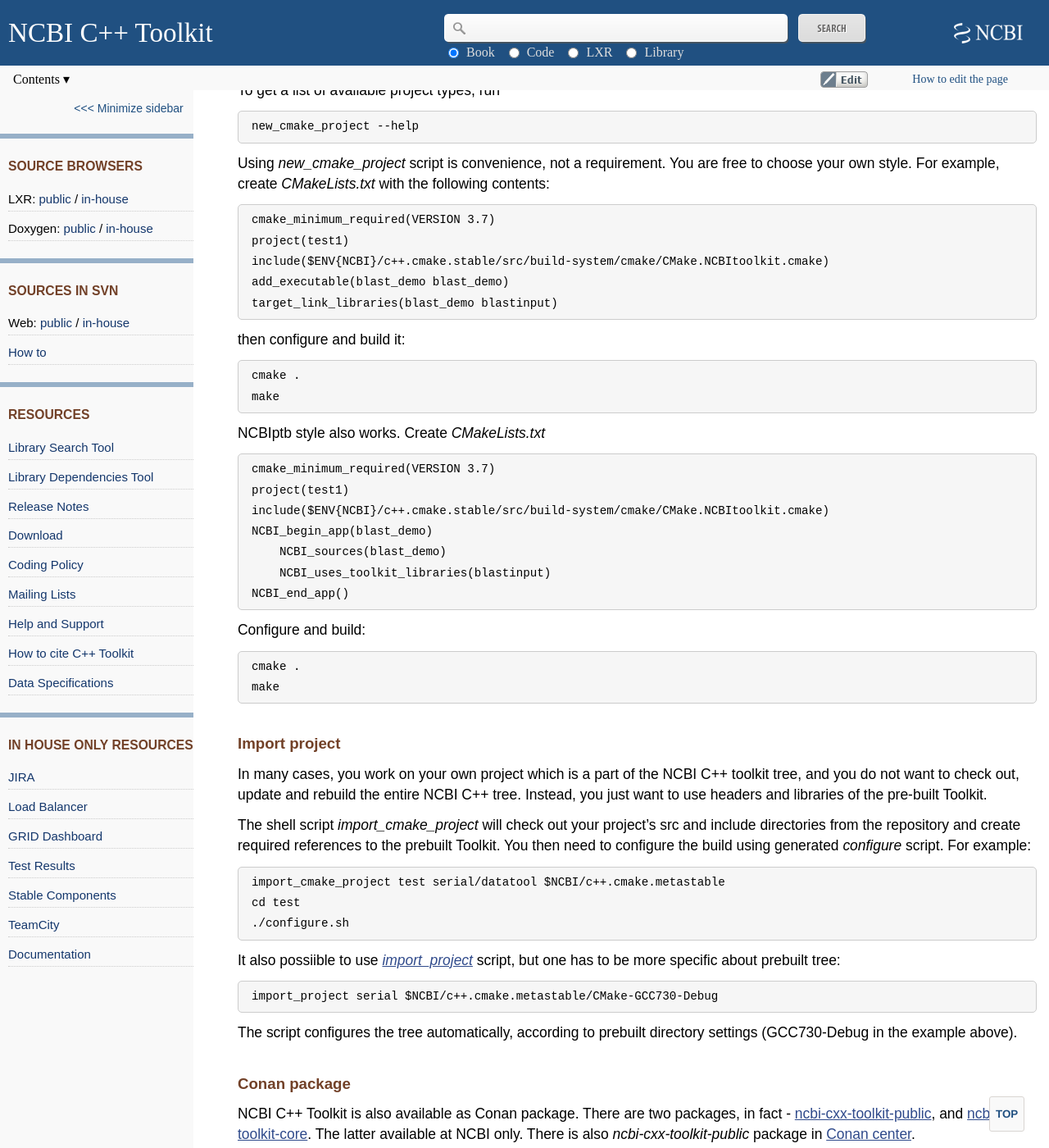
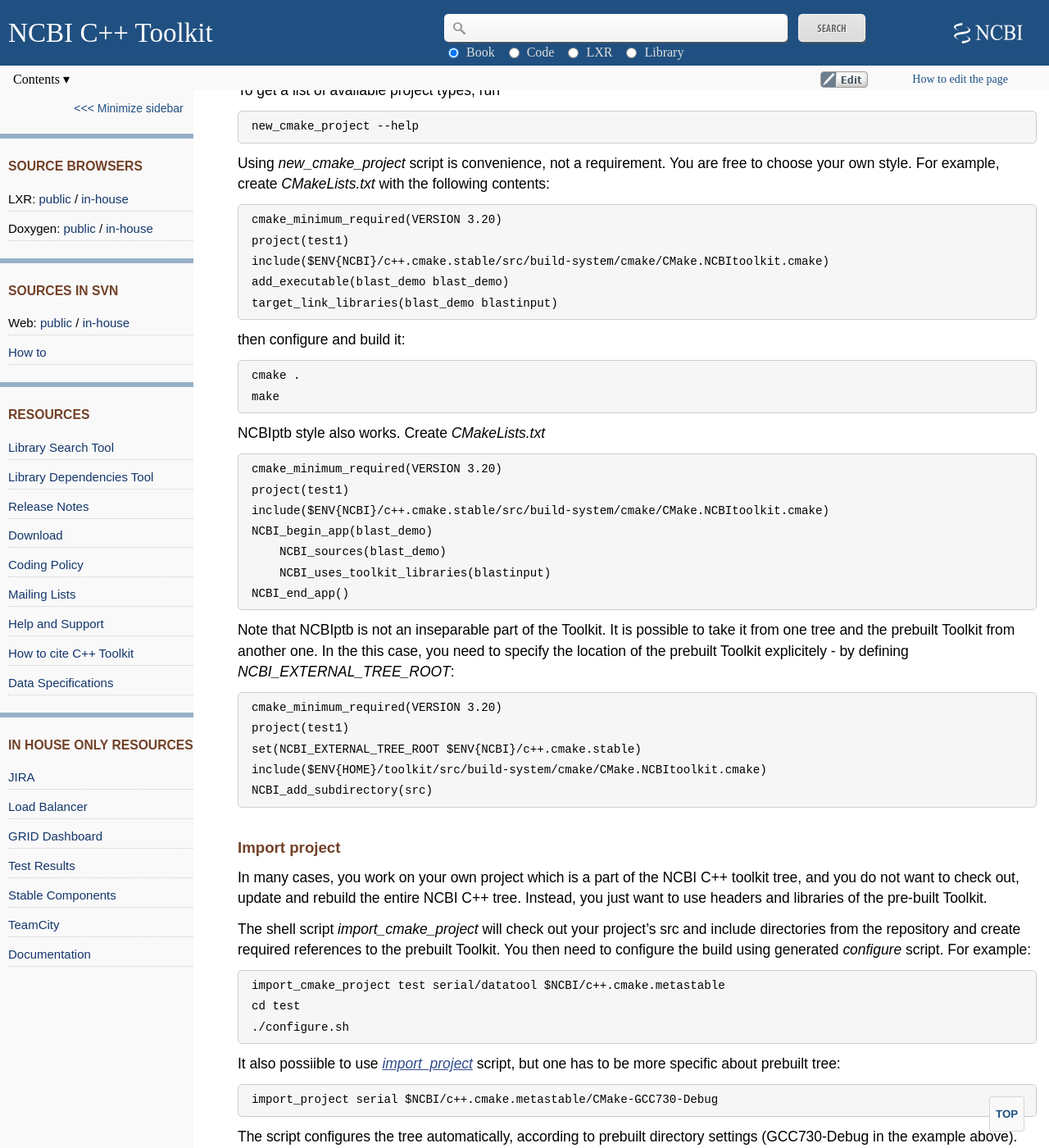
Before and after one commit to ncbi/cxx-toolkit, a Jekyll site: the page built from pages/ch_cmconfig.md, in a window 1280 px wide and 1400 px high, scrolled down 4097 px. Shown: the whole window at 82% size. Built offline with Jekyll 4.4.1, drawn with Linux system fonts in a browser that asks for light colours; some of the changed text lies outside the part shown.

Commit message:
Update ch_cmconfig.md

```diff
--- a/pages/ch_cmconfig.md
+++ b/pages/ch_cmconfig.md
@@ -174,7 +174,7 @@
 
 Using *new_cmake_project* script is convenience, not a requirement. You are free to choose your own style. For example, create *CMakeLists.txt* with the following contents:
 
-    cmake_minimum_required(VERSION 3.7)
+    cmake_minimum_required(VERSION 3.20)
     project(test1)
     include($ENV{NCBI}/c++.cmake.stable/src/build-system/cmake/CMake.NCBItoolkit.cmake)
     add_executable(blast_demo blast_demo)
@@ -187,7 +187,7 @@
 
 NCBIptb style also works. Create *CMakeLists.txt*
 
-    cmake_minimum_required(VERSION 3.7)
+    cmake_minimum_required(VERSION 3.20)
     project(test1)
     include($ENV{NCBI}/c++.cmake.stable/src/build-system/cmake/CMake.NCBItoolkit.cmake)
     NCBI_begin_app(blast_demo)
@@ -195,10 +195,14 @@
         NCBI_uses_toolkit_libraries(blastinput)
     NCBI_end_app()
 
-Configure and build:
+Note that NCBIptb is not an inseparable part of the Toolkit. It is possible to take it from one tree and the prebuilt Toolkit from another one. In the this case,
+you need to specify the location of the prebuilt Toolkit explicitely - by defining *NCBI_EXTERNAL_TREE_ROOT*:
 
-    cmake .
-    make
+    cmake_minimum_required(VERSION 3.20)
+    project(test1)
+    set(NCBI_EXTERNAL_TREE_ROOT $ENV{NCBI}/c++.cmake.stable)
+    include($ENV{HOME}/toolkit/src/build-system/cmake/CMake.NCBItoolkit.cmake)
+    NCBI_add_subdirectory(src)
 
 <a name="ch_cmconfig._import_prebuilt"></a>
 
```
Also changed, not shown: other parts of pages/ch_cmconfig.md (+2 -2 lines).
